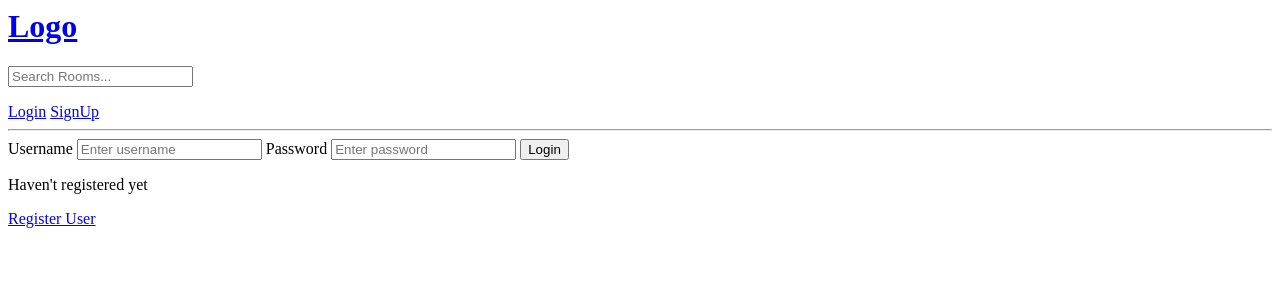
After one commit to store-future/study_web, a Django app: page /login/ in a window 1280 px wide. The commit adds this page. Shown: the top 300 px of the page. Run offline with Django 4.2, Linux system fonts and the light colour scheme.

Commit message:
login authentication system with some  restrictions
1-create user authentication system
2- restricted some pages according to
     authorization
3-

```diff
--- /dev/null
+++ b/Study/study/templates/study/login_register.html
@@ -0,0 +1,49 @@
+
+{% extends 'main.html'%}
+
+
+{% block content %}
+
+
+
+
+
+{% if page == 'login' %}
+<div>
+    <form  action=""  method="POST">
+       {% csrf_token %}
+
+       <label>Username</label>
+       <input  type="text"  name="username"  placeholder="Enter username">
+
+
+       <label>Password</label>
+       <input  type="password"  name="password"  placeholder="Enter password">
+
+       <input  type=submit  value="Login">
+
+       <p>Haven't registered yet</p>
+       <a  href="{% url 'register' %}">Register User</a>
+    </form>
+
+</div>
+
+{% else %}
+
+<div>
+    <form  action=""  method="POST">
+        {% csrf_token %}
+
+        {{form.as_p}}
+
+        <input  type=submit  value="Register">
+        <p>Already registered </p>
+        <a  href="{% url 'login' %}">Login</a>
+
+     </form>
+</div>
+{% endif %}
+
+
+
+{% endblock content %}
--- a/Study/study/urls.py
+++ b/Study/study/urls.py
@@ -5,8 +5,13 @@ from .views import *
 urlpatterns=[
     path(   ""                   , home        , name="home"),
     path("room/<int:id>/"        , room        , name="room"),
+
     path("create-room/"          , createroom  , name="create-room"),
     path("update-room/<str:id>"  , updateroom  , name="update-room"),
     path("delete-room/<str:id>"  , deleteroom  , name="delete-room"),
 
+    path("login/"                ,loginuser    , name="login"),
+    path("logout/"               ,logoutuser   , name="logout"),
+    path("register/"             ,registeruser , name="register")
+
 ]
--- a/Study/study/views.py
+++ b/Study/study/views.py
@@ -1,7 +1,86 @@
 from django.shortcuts import render,redirect
+from django.http import HttpResponse
 from .models import Room
 from .form import RoomForm
 from django.db.models import Q   # Q is a djago inbuit class which allow us to use IF/ELSE python statement
+from django.contrib.auth.models import User       #django builtin user model
+from django.contrib.auth import  authenticate,login,logout
+from django.contrib import messages
+from django.contrib.auth.decorators import login_required      # it restrict some pages access ,to access these pages user have to login
+from django.contrib.auth.forms import UserCreationForm         # inbuilt django user form
+
+
+
+
+
+#login user
+def loginuser(request):
+
+    page='login'
+
+
+    if request.user.is_authenticated:     # if user is already loggin in then thi condition  stops him to re-login
+        return redirect('home')
+
+    if request.method=="POST":
+        username = request.POST.get('username').lower()
+        password = request.POST.get('password')
+
+        try :                  # it is just checking whether user exist or not in our databse
+            user = User.objects.get(username=username)
+        except:
+            messages.error(request,"User does not exist")
+
+
+        user = authenticate(username=username , password=password)   #it will cross-check user detail and return none or not none
+
+        if user is not None:
+            login(request,user)     #don't use capital u i user otherwie it will say an error abstract baseuser is missing one positional argument
+            return redirect ("home")
+        else:
+            messages.error(request,"username or password does not exist")
+
+    context = {"page":page}
+
+
+    return render(request,"study/login_register.html" , context)
+
+
+
+# logout user
+def logoutuser(request):
+
+    logout(request)
+    return redirect('home')
+
+
+
+def registeruser(request):
+    page='register'
+
+    form = UserCreationForm()
+
+    if request.method=="POST":
+        form = UserCreationForm(request.POST)
+        if form.is_valid():
+            user = form.save(commit=False)        # it is freezing at the moment means not saving user immediatelt
+            user.username =user.username.lower()
+            user.save()
+            login(request,user)
+            return redirect('login')
+        else:
+            messages.error(request,"An error occured during registration")
+
+
+    context={"form":form}
+    return render(request,"study/login_register.html" , context)
+
+
+
+
+
+
+
 
 
 '''IMPORTANT for home function
@@ -11,15 +90,19 @@ from django.db.models import Q   # Q is a djago inbuit class which allow us to u
 '''
 # displaying all the rooms into home page
 def home(request):
-    q = request.GET.get('q')  if request.GET.get('q') != None else ''
+    q = request.GET.get('q')  if request.GET.get('q') != None else ''   # taking value from key-value pair , here q is key and it's value is room's topic
     rooms = Room.objects.filter(                                        # it is displaying all the room on home page,side bar
                 Q(topic__topic__icontains=q) |
                 Q(name__icontains=q)         |
                 Q(description__icontains=q)
             )
     topic = Room.objects.all()
-    room_count= rooms.count()     # count gives length of th equery sets  (so rooms obj is here a query set )
-    context = {"rooms":rooms , "topics":topic , "room_count":room_count}
+    room_count= rooms.count()     # count gives length of th query sets  (so room models is here a query set )
+    context = {
+                "rooms":rooms ,
+                "topics":topic ,
+                "room_count":room_count
+            }
     return render(request,"study/home.html" ,context )
 
 
@@ -31,6 +114,7 @@ def room(request,id):
 
 
 # creating new room
+@login_required(login_url=('login'))         #  decorator that restrict below function for  unlogged in user and try to send them on login page,login is required to acces that page
 def createroom(request):
     form = RoomForm()           # it is get blank form
     context = {"form":form}     # then used to display form into template
@@ -45,10 +129,16 @@ def createroom(request):
 
 
 # editing room with new value
+@login_required(login_url=('login'))
 def updateroom(request,id):
+
     room = Room.objects.get(pk=id)   # here we are fetching data from particular room id to make instance of it so that we can paas this data into blank form to achieve auto filled room with existing value
     form = RoomForm(instance=room)   # here instance is used to fill form with already exist room data
     context = {"form":form}
+
+
+    if request.user != room.host:       # this condition restrict delete and editing functionlity those user who won't create that room
+       return HttpResponse("you are not authorised person")
 
     if request.method=="POST":
         form = RoomForm(request.POST , instance=room )   # it means New data which is in request,post  will replace the old data (Instance-room )
@@ -59,8 +149,15 @@ def updateroom(request,id):
 
 
 # delete the room
+@login_required(login_url=('login'))
 def deleteroom(request,id):
+
     room = Room.objects.get(pk=id)
+
+
+    if request.user != room.host:       # this condition restrict delete and editing functionlity those user who won't create that room
+       return HttpResponse("you are not authorised person")
+
 
     if request.method=="POST":
         room.delete()
--- a/Study/templates/main.html
+++ b/Study/templates/main.html
@@ -12,6 +12,17 @@
 
     {% include 'nav.html'%}
 
+
+    {% if messages %}
+    <ul class="messages">
+        {% for message in messages %}
+        <li{% if message.tags %} class="{{ message.tags }}"{% endif %}>{{ message }}</li>
+        {% endfor %}
+    </ul>
+    {% endif %}
+
+
+
      {% block content%}
 
      {% endblock content%}
--- a/Study/templates/nav.html
+++ b/Study/templates/nav.html
@@ -1,5 +1,7 @@
+
+<div>
 <h1><a href="/">Logo</a></h1>
-<hr>
+
 
 {% comment %} IMPORTANT for search bar form
 here GET will automatically generate(?) a key-value pair where key is input's
@@ -8,6 +10,18 @@ this value of key into Home function
 {% endcomment %}
 
 <form    action="{% url 'home' %}"   method="GET" >
+
     <input  type="text"  name="q"  placeholder="Search Rooms..." >
 
  </form>
+
+{% if request.user.is_authenticated %}
+ <a  href="logout">Logout</a>
+ {% else %}
+ <a  href="login">Login</a>
+ <a  href="register">SignUp</a>
+{% endif %}
+ <hr>
+
+
+</div>
```
Also changed, not shown: Study/study/templates/study/home.html (+6 -5 lines), Study/db.sqlite3.
